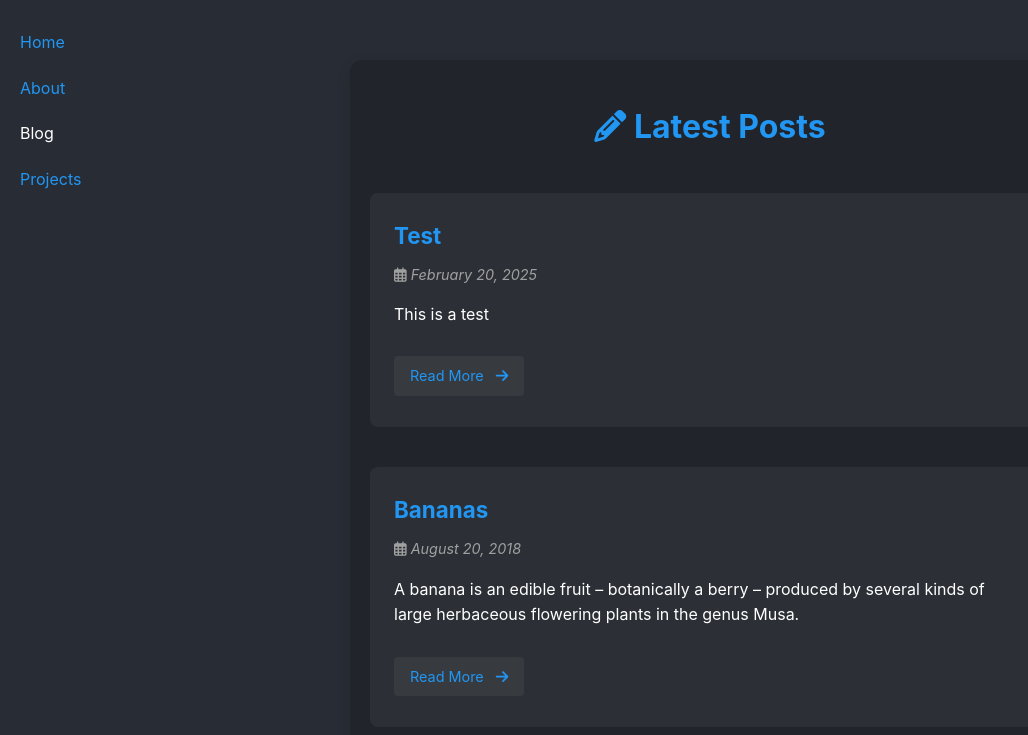
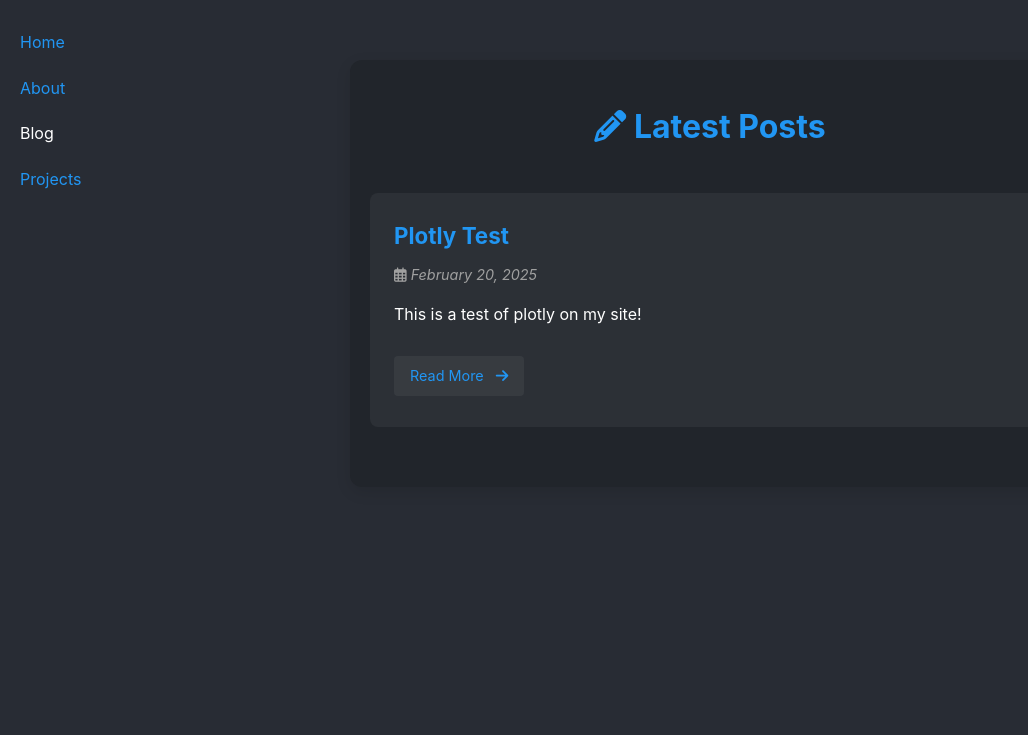
Before and after one commit to zacharybanken/zacharybanken.github.io, a Jekyll site: the page built from blog.html, in a window 1280 px wide. Shown: the top 735 px of the page, without its empty margins (0-1028 px from the left). Built offline with Jekyll 4.4.1, drawn with Linux system fonts in a browser that asks for light colours.

Commit message:
updated blog

```diff
--- a/_posts/2018-08-20-bananas.md
+++ /dev/null
@@ -1,13 +0,0 @@
----
-layout: post
-author: jill
----
-
-A banana is an edible fruit – botanically a berry – produced by several
-kinds of large herbaceous flowering plants in the genus Musa.
-
-In some countries, bananas used for cooking may be called "plantains",
-distinguishing them from dessert bananas. The fruit is variable in size,
-color, and firmness, but is usually elongated and curved, with soft
-flesh rich in starch covered with a rind, which may be green, yellow,
-red, purple, or brown when ripe.
--- a/_posts/2025-02-20-test.md
+++ b/_posts/2025-02-20-plotly-test.md
@@ -3,8 +3,6 @@
 author: zachary
 ---
 
-This is a test
-
-this is a test 2
+This is a test of plotly on my site!
 
 <iframe src="{{ "/assets/plots/interactive_plot.html" | relative_url }}" width="100%" height="500px"></iframe>
```
Also changed, not shown: 4 other files.
